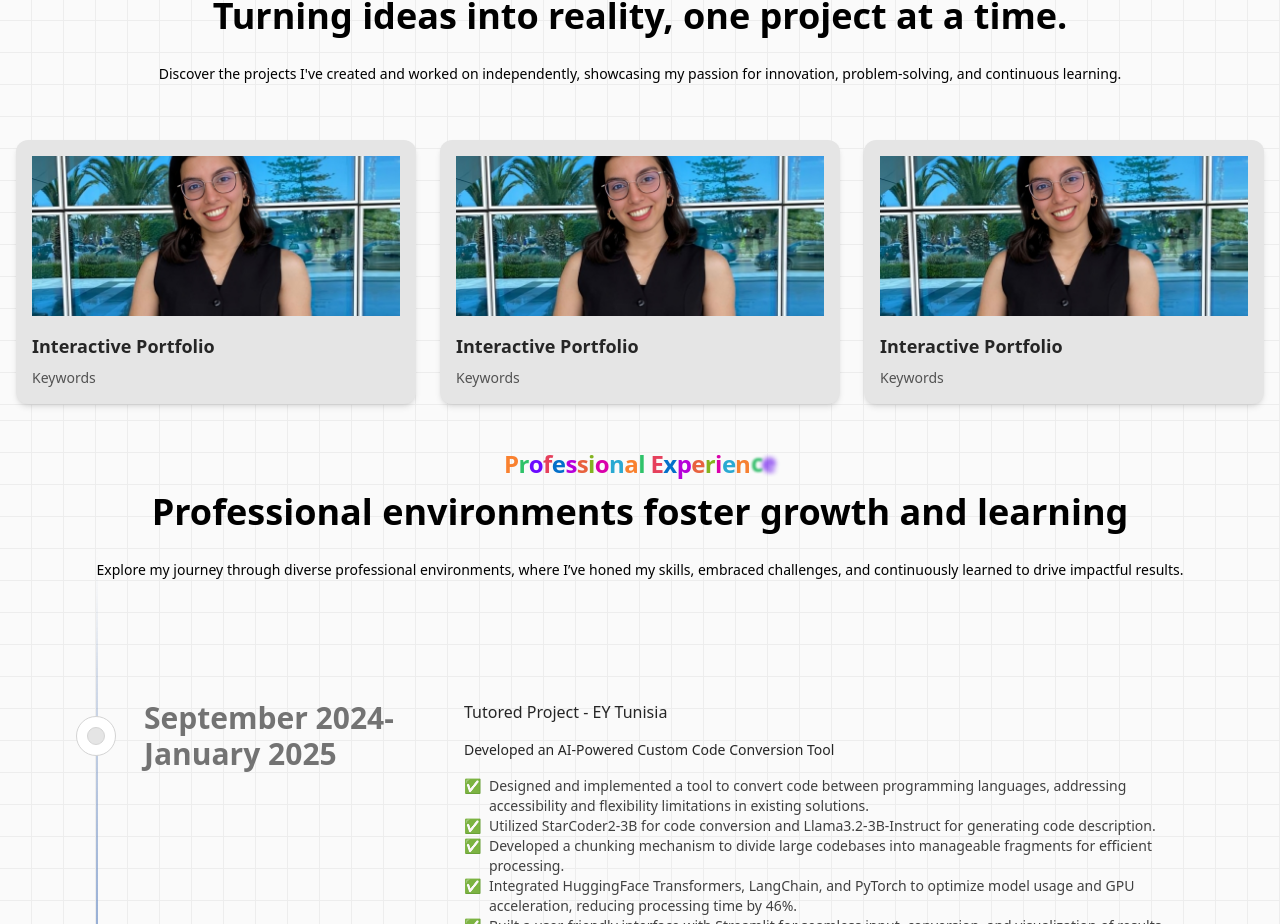
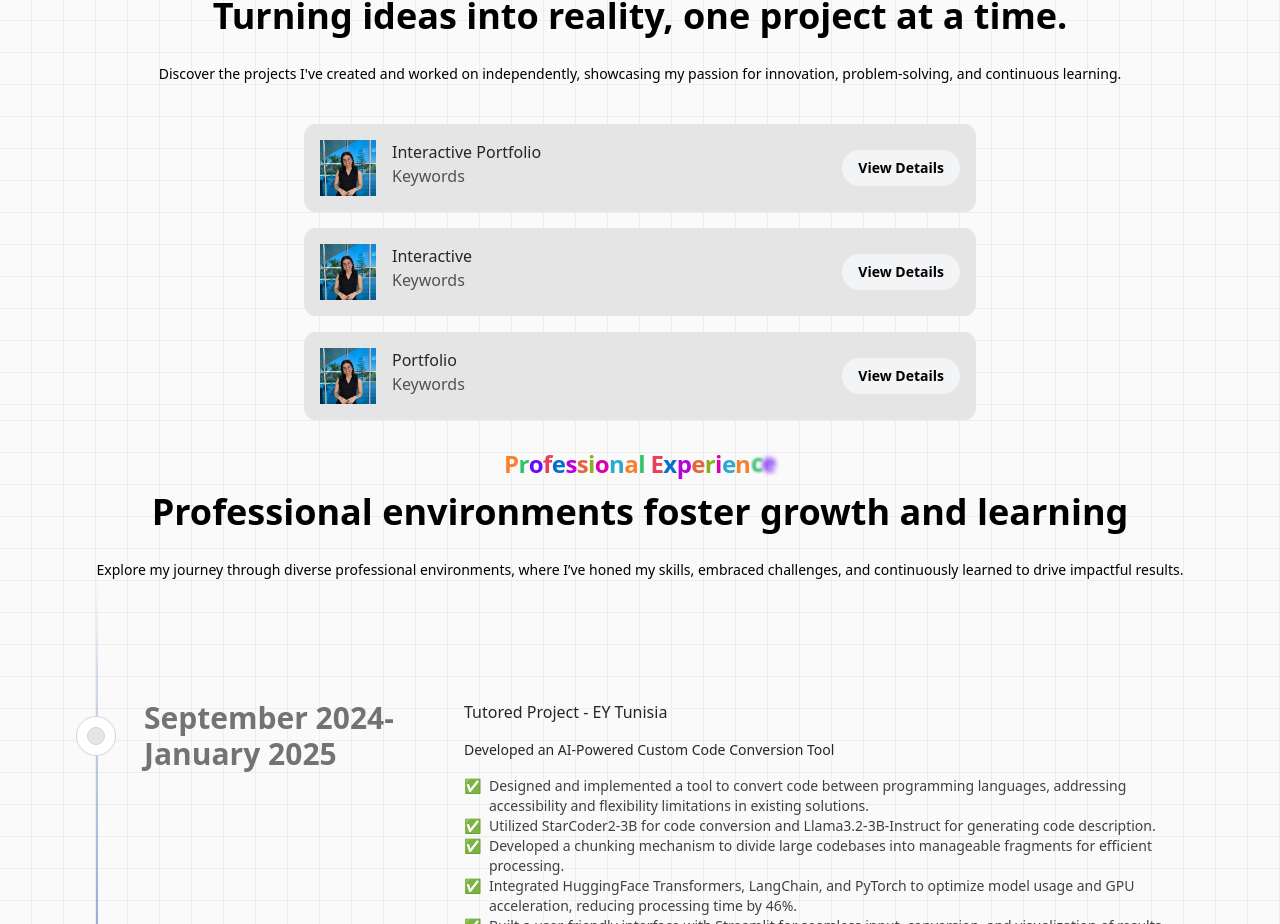
Before and after one commit to Nourhene-Azaiez/Portfolio, a Next.js app: page / in a window 1280 px wide. Shown: the part 1820-2744 px from the top of the page. Built offline with nearby package versions, Linux system fonts and the light colour scheme.

Commit message:
Projects corrected  template

```diff
--- a/components/Projects.tsx
+++ b/components/Projects.tsx
@@ -34,7 +34,7 @@ const cards = [
   },
   {
     description: "Keywords",
-    title: "Interactive Portfolio",
+    title: "Interactive",
     src: "/me.png",
     ctaLink: "https://github.com/your-username/portfolio",
     content: (
@@ -59,7 +59,7 @@ const cards = [
   },
   {
     description: "Keywords",
-    title: "Interactive Portfolio",
+    title: " Portfolio",
     src: "/me.png",
     ctaLink: "https://github.com/your-username/portfolio",
     content: (
@@ -72,6 +72,13 @@ const cards = [
         </p>
 
         <p><strong className="mt-4">Features</strong></p>
+        <ul className="list-disc list-inside">
+          <li>Interactive and animated transitions using Framer Motion</li>
+          <li>Fully responsive design for all screen sizes</li>
+          <li>Built with React and TypeScript for scalability and maintainability</li>
+          <li>Fast-loading images with lazy loading and optimized assets</li>
+          <li>Dark mode support for better user experience</li>
+        </ul>
         <ul className="list-disc list-inside">
           <li>Interactive and animated transitions using Framer Motion</li>
           <li>Fully responsive design for all screen sizes</li>
--- a/components/ui/ExpandableCardDemo.tsx
+++ b/components/ui/ExpandableCardDemo.tsx
@@ -42,7 +42,7 @@ export function ExpandableCardDemo({ cards }: ExpandableCardDemoProps) {
 
   return (
     <>
-      {/* Overlay for Active Card */}
+      {/* Overlay */}
       <AnimatePresence>
         {active && (
           <motion.div
@@ -57,11 +57,11 @@ export function ExpandableCardDemo({ cards }: ExpandableCardDemoProps) {
       {/* Expanded Card */}
       <AnimatePresence>
         {active && (
-          <div className="fixed inset-0 flex items-center justify-center z-50">
+          <div className="fixed inset-y-20 inset-x-0 flex items-center justify-center z-50">
             <motion.div
               layoutId={`card-${active.title}-${id}`}
               ref={ref}
-              className="w-full max-w-3xl h-fit bg-white dark:bg-neutral-900 rounded-3xl shadow-lg overflow-hidden"
+              className="w-full max-w-3xl bg-white dark:bg-neutral-900 rounded-3xl shadow-lg overflow-hidden"
             >
               {/* Close Button */}
               <motion.button
@@ -70,7 +70,7 @@ export function ExpandableCardDemo({ cards }: ExpandableCardDemoProps) {
                 animate={{ opacity: 1 }}
                 exit={{ opacity: 0 }}
                 onClick={() => setActive(null)}
-                className="absolute top-4 right-4 bg-gray-100 hover:bg-gray-200 dark:bg-gray-800 p-2 rounded-full z-50"
+                className="absolute top-4 right-4 sm:hidden bg-gray-100 hover:bg-gray-200 dark:bg-gray-800 p-2 rounded-full z-50"
               >
                 <CloseIcon />
               </motion.button>
@@ -125,39 +125,44 @@ export function ExpandableCardDemo({ cards }: ExpandableCardDemoProps) {
       </AnimatePresence>
 
       {/* Card List */}
-      <ul
-        className={`grid grid-cols-1 sm:grid-cols-2 lg:grid-cols-3 gap-6 p-4 transition-opacity ${
-          active ? "opacity-50 pointer-events-none" : "opacity-100"
-        }`}
+      <ul className="max-w-2xl mx-auto w-full space-y-4">
+        {cards.map((card, index) => (
+          <motion.div
+            key={`card-${card.title}-${id}`}
+            onClick={() => setActive(card)}
+            className="p-4 flex flex-col md:flex-row justify-between items-center bg-neutral-200 hover:bg-neutral-300 dark:hover:bg-neutral-800 rounded-xl cursor-pointer"
           >
-        {cards.map((card) => (
-          <motion.div
-            layoutId={`card-${card.title}-${id}`}
-            key={card.title}
-            onClick={() => setActive(card)}
-            className="p-4 bg-neutral-200 hover:bg-neutral-300 dark:bg-neutral-700 dark:hover:bg-neutral-600 rounded-xl cursor-pointer shadow-md"
-          >
+            <div className="flex gap-4 flex-col md:flex-row">
               <motion.div layoutId={`image-${card.title}-${id}`}>
                 <Image
-                width={300}
-                height={300}
+                  width={100}
+                  height={100}
                   src={card.src}
                   alt={card.title}
-                className="w-full h-40 rounded-lg object-cover"
+                  className="h-40 w-40 md:h-14 md:w-14 rounded-lg object-cover object-top"
                 />
               </motion.div>
+              <div className="">
                 <motion.h3
                   layoutId={`title-${card.title}-${id}`}
-              className="mt-4 text-lg font-bold text-neutral-800 dark:text-neutral-200"
+                  className="font-medium text-neutral-800 dark:text-neutral-200 text-center md:text-left"
                 >
                   {card.title}
                 </motion.h3>
                 <motion.p
                   layoutId={`description-${card.description}-${id}`}
-              className="text-sm text-neutral-600 dark:text-neutral-400 mt-2"
+                  className="text-neutral-600 dark:text-neutral-400 text-center md:text-left"
                 >
                   {card.description}
                 </motion.p>
+              </div>
+            </div>
+            <motion.button
+              layoutId={`button-${card.title}-${id}`}
+              className="px-4 py-2 text-sm rounded-full font-bold bg-gray-100 hover:bg-green-500 hover:text-white text-black mt-4 md:mt-0"
+            >
+              View Details
+            </motion.button>
           </motion.div>
         ))}
       </ul>
@@ -165,11 +170,21 @@ export function ExpandableCardDemo({ cards }: ExpandableCardDemoProps) {
   );
 }
 
-export const CloseIcon = () => (
+export const CloseIcon = () => {
+  return (
     <motion.svg
-    initial={{ opacity: 0 }}
-    animate={{ opacity: 1 }}
-    exit={{ opacity: 0 }}
+      initial={{
+        opacity: 0,
+      }}
+      animate={{
+        opacity: 1,
+      }}
+      exit={{
+        opacity: 0,
+        transition: {
+          duration: 0.05,
+        },
+      }}
       xmlns="http://www.w3.org/2000/svg"
       width="24"
       height="24"
@@ -179,10 +194,11 @@ export const CloseIcon = () => (
       strokeWidth="2"
       strokeLinecap="round"
       strokeLinejoin="round"
-    className="h-6 w-6 text-black dark:text-white"
+      className="h-4 w-4 text-black"
     >
       <path stroke="none" d="M0 0h24v24H0z" fill="none" />
       <path d="M18 6l-12 12" />
       <path d="M6 6l12 12" />
     </motion.svg>
   );
+};
```
Lines whose indentation alone changed are shown as unchanged.
